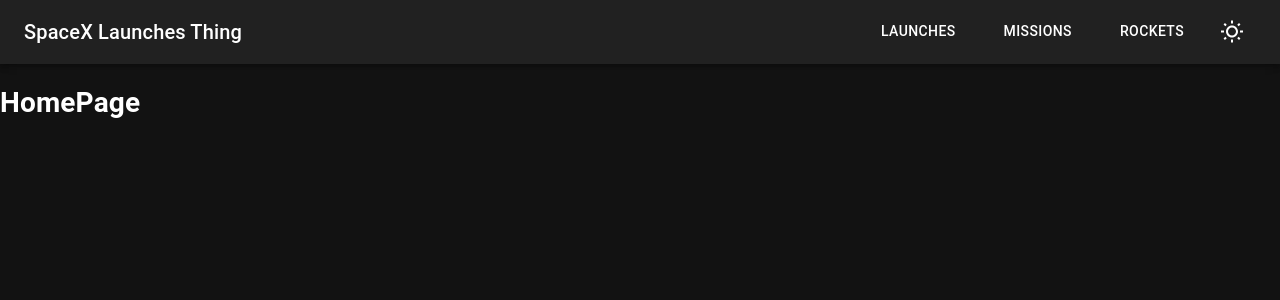
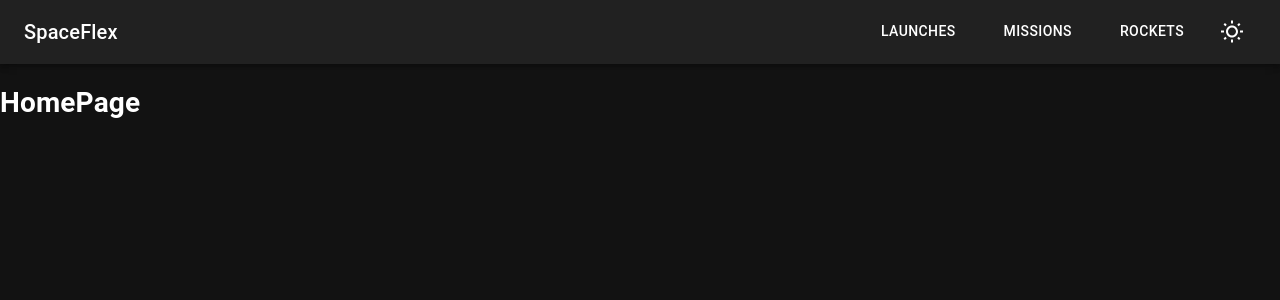
Before and after one commit to PressureandTime/winter-hackathon-spaceX, a React (Create React App) app in the folder app/: page / in a window 1280 px wide. Shown: the top 300 px of the page. Built offline with nearby package versions, Linux system fonts and the light colour scheme.

Commit message:
title change

```diff
--- a/app/public/index.html
+++ b/app/public/index.html
@@ -1,14 +1,12 @@
 <!DOCTYPE html>
 <html lang="en">
+
 <head>
   <meta charset="utf-8" />
   <link rel="icon" href="%PUBLIC_URL%/favicon.ico" />
   <meta name="viewport" content="width=device-width, initial-scale=1" />
   <meta name="theme-color" content="#000000" />
-    <meta
-      name="description"
-      content="Web site created using create-react-app"
-    />
+  <meta name="description" content="Web site created using create-react-app" />
   <link rel="apple-touch-icon" href="%PUBLIC_URL%/logo192.png" />
   <!--
       manifest.json provides metadata used when your web app is installed on a
@@ -24,8 +22,9 @@
       work correctly both with client-side routing and a non-root public URL.
       Learn how to configure a non-root public URL by running `npm run build`.
     -->
-    <title>React App</title>
+  <title>SpaceFlex</title>
 </head>
+
 <body>
   <noscript>You need to enable JavaScript to run this app.</noscript>
   <div id="root"></div>
@@ -40,4 +39,5 @@
       To create a production bundle, use `npm run build` or `yarn build`.
     -->
 </body>
+
 </html>
--- a/app/src/components/NavBar.jsx
+++ b/app/src/components/NavBar.jsx
@@ -25,7 +25,7 @@
         <Toolbar>
           <Link color="inherit" to="/" component={NavLink}>
             <Typography variant="h6" component="h1">
-              SpaceX Launches Thing
+              SpaceFlex
             </Typography>
           </Link>
 
```
Lines whose indentation alone changed are shown as unchanged.
